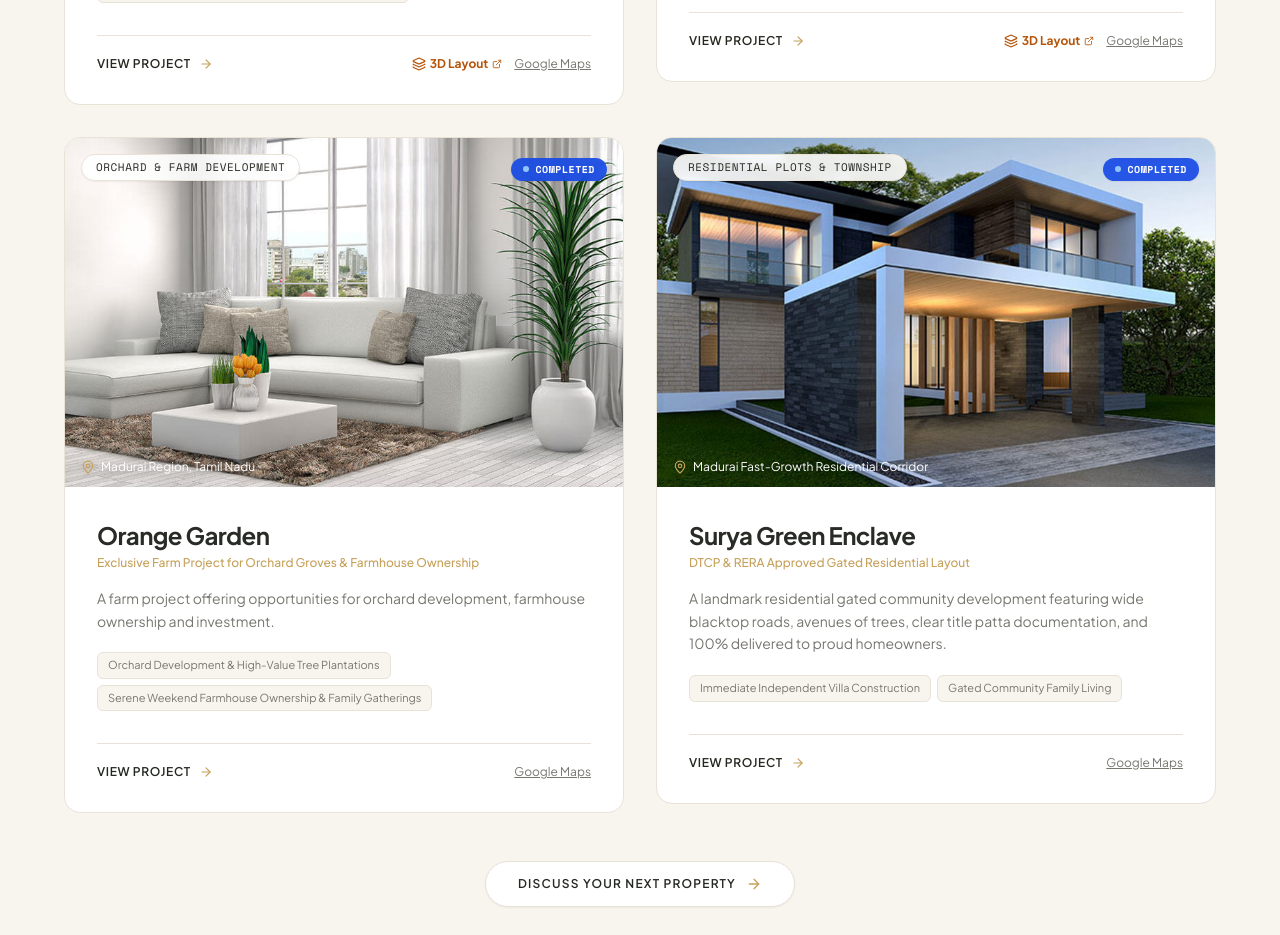
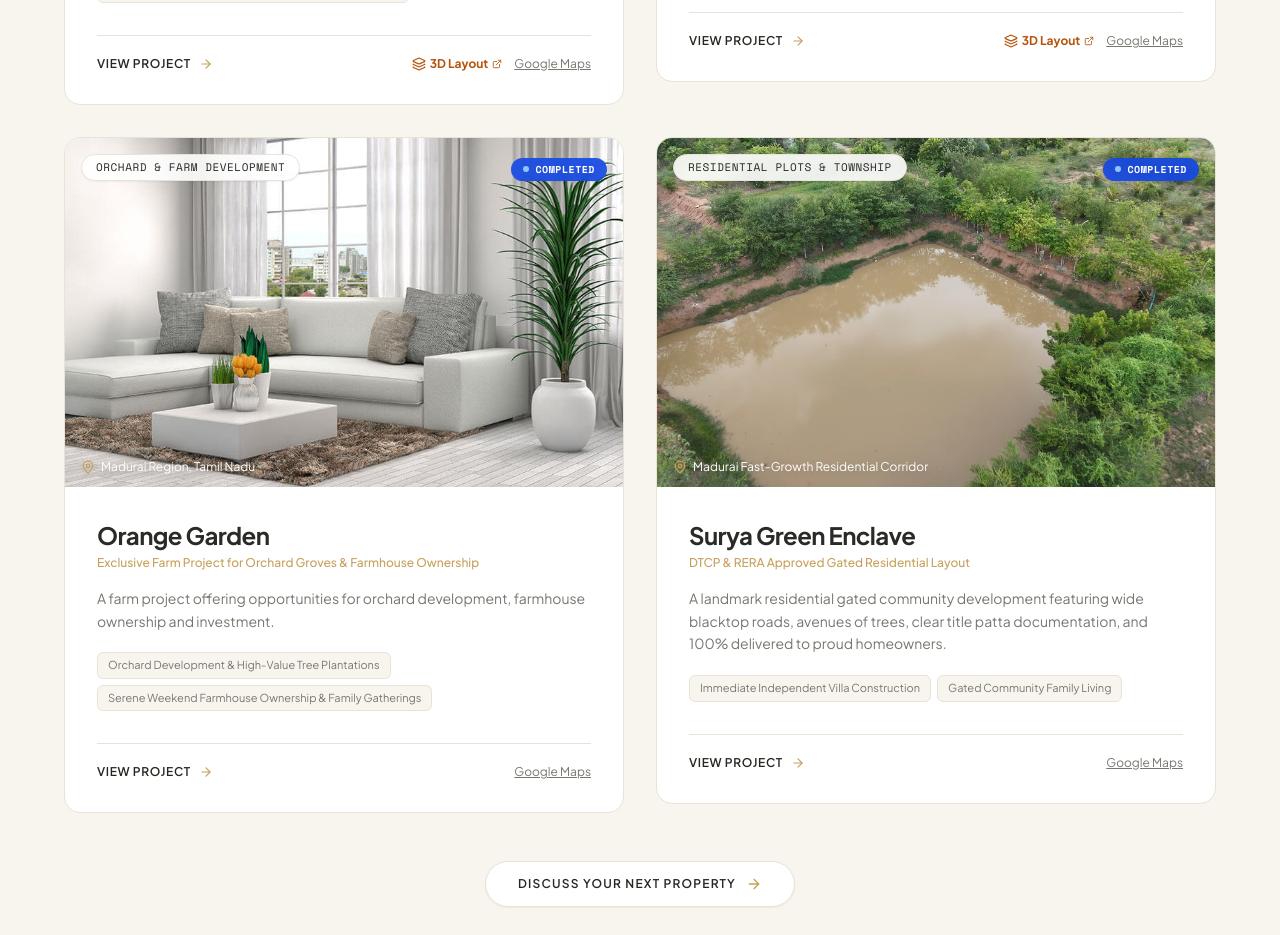
Before and after one commit to Suman-1108/surya_promoter, a Next.js app: page /projects in a window 1280 px wide. Shown: the part 1100-2035 px from the top of the page. Built offline with nearby package versions, Linux system fonts and the light colour scheme.

Commit message:
feat: Update image for Surya Green Enclave (Madurai Fast-Growth Residential Corridor) and Madurai Farms gallery

```diff
--- a/src/components/sections/ModernFeaturedProperties.tsx
+++ b/src/components/sections/ModernFeaturedProperties.tsx
@@ -142,7 +142,7 @@ export default function ModernFeaturedProperties() {
         "Fully completed and delivered DTCP approved gated community residential layout with wide 30ft & 40ft blacktop roads, avenues of shade trees, streetlights, individual water connections, and clear individual patta deeds.",
       descriptionTa:
         "அகலமான 30 & 40 அடி தார்ச் சாலைகள், மரக்கன்றுகள், தெருவிளக்குகள் மற்றும் 100% தெளிவான பட்டா ஆவணங்களுடன் வெற்றிகரமாக முடிக்கப்பட்டு வாடிக்கையாளர்களிடம் ஒப்படைக்கப்பட்ட பிரீமியம் குடியிருப்பு மனைப்பிரிவு.",
-      image: "/images/projects/vaigai-commercial.jpg",
+      image: "/images/projects/surya-green-enclave.jpg",
       googleMapsUrl: "https://maps.google.com/?q=Madurai+Residential+Plots",
     },
   ];
--- a/src/data/projects.ts
+++ b/src/data/projects.ts
@@ -107,6 +107,7 @@ export const projectsData: Project[] = [
       "/images/projects/madurai-farms/aerial-cottage.jpg",
       "/images/projects/madurai-farms/panoramic-view.jpg",
       "/images/projects/madurai-farms/aerial-grove.jpg",
+      "/images/projects/madurai-farms/water-reservoir.jpg",
       "/images/projects/madurai-farms/concrete-pathway.jpg",
       "/images/projects/madurai-farms/entrance-gate.jpg",
     ],
@@ -241,9 +242,9 @@ export const projectsData: Project[] = [
       ta: "வேகமாக வளரும் குடியிருப்பு பகுதி, மதுரை",
     },
     googleMapsUrl: "https://goo.gl/maps/reSXDDNmSNzkve699?g_st=aw",
-    heroImage: "/images/projects/vaigai-commercial.jpg",
+    heroImage: "/images/projects/surya-green-enclave.jpg",
     galleryImages: [
-      "/images/projects/vaigai-commercial.jpg",
+      "/images/projects/surya-green-enclave.jpg",
       "/images/gallery/gallery-1.jpg",
       "/images/gallery/gallery-2.jpg",
     ],
```
Also changed, not shown: public/images/projects/madurai-farms/water-reservoir.jpg (added), public/images/projects/surya-green-enclave.jpg (added).
